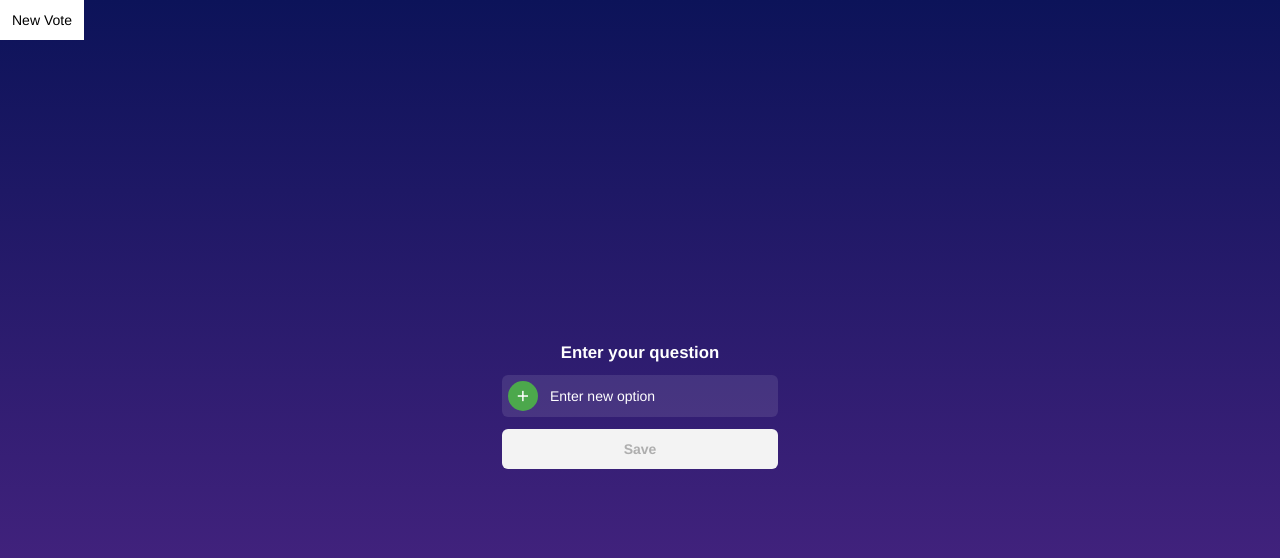
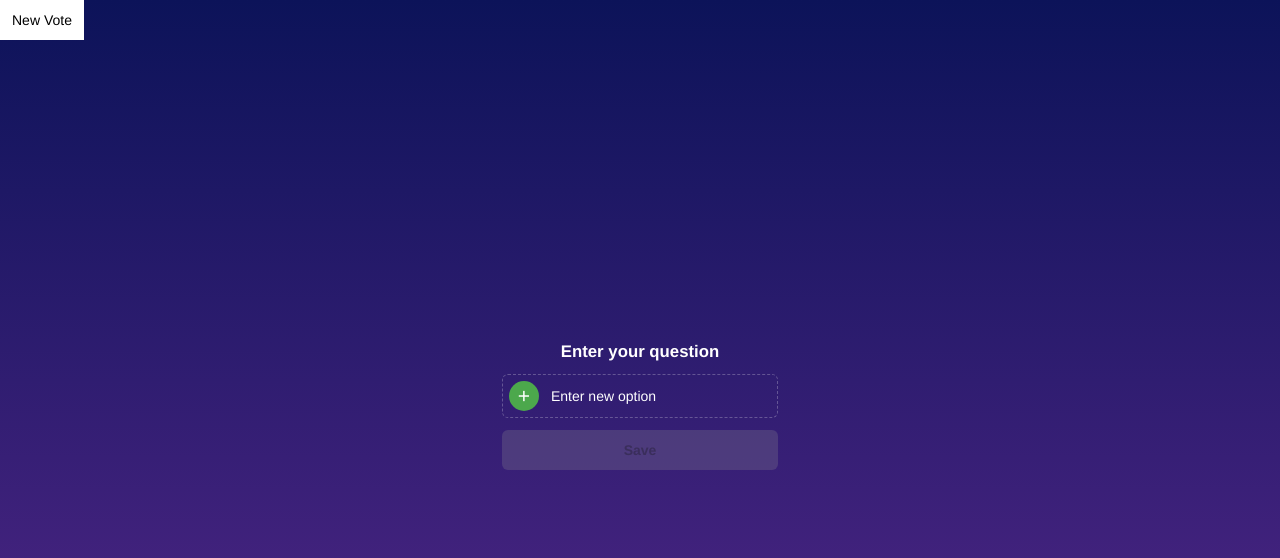
Before and after one commit to Adborowski/rapid-voter, a Next.js app: page / in a window 1280 px wide. Shown: the top 558 px of the page. Built offline with nearby package versions, Linux system fonts and the light colour scheme.

Commit message:
redesigned the option-adder

```diff
--- a/src/components/voting-option/voting-option.module.css
+++ b/src/components/voting-option/voting-option.module.css
@@ -77,8 +77,8 @@
 }
 
 .votingOptionAdder {
-    /* background-color: rgb(217, 255, 217); */
-    border-radius: 6px;
+    border: 1px dashed rgba(255, 255, 255, 0.25);
+    background: none;
 }
 
 .votingOptionAdder input[type="text"] {
--- a/src/styles/globals.css
+++ b/src/styles/globals.css
@@ -51,7 +51,7 @@ button {
 }
 
 button:disabled {
-    background-color: #f3f3f3;
+    background-color: rgba(145, 145, 145, 0.25);
 }
 
 input:focus {
```
